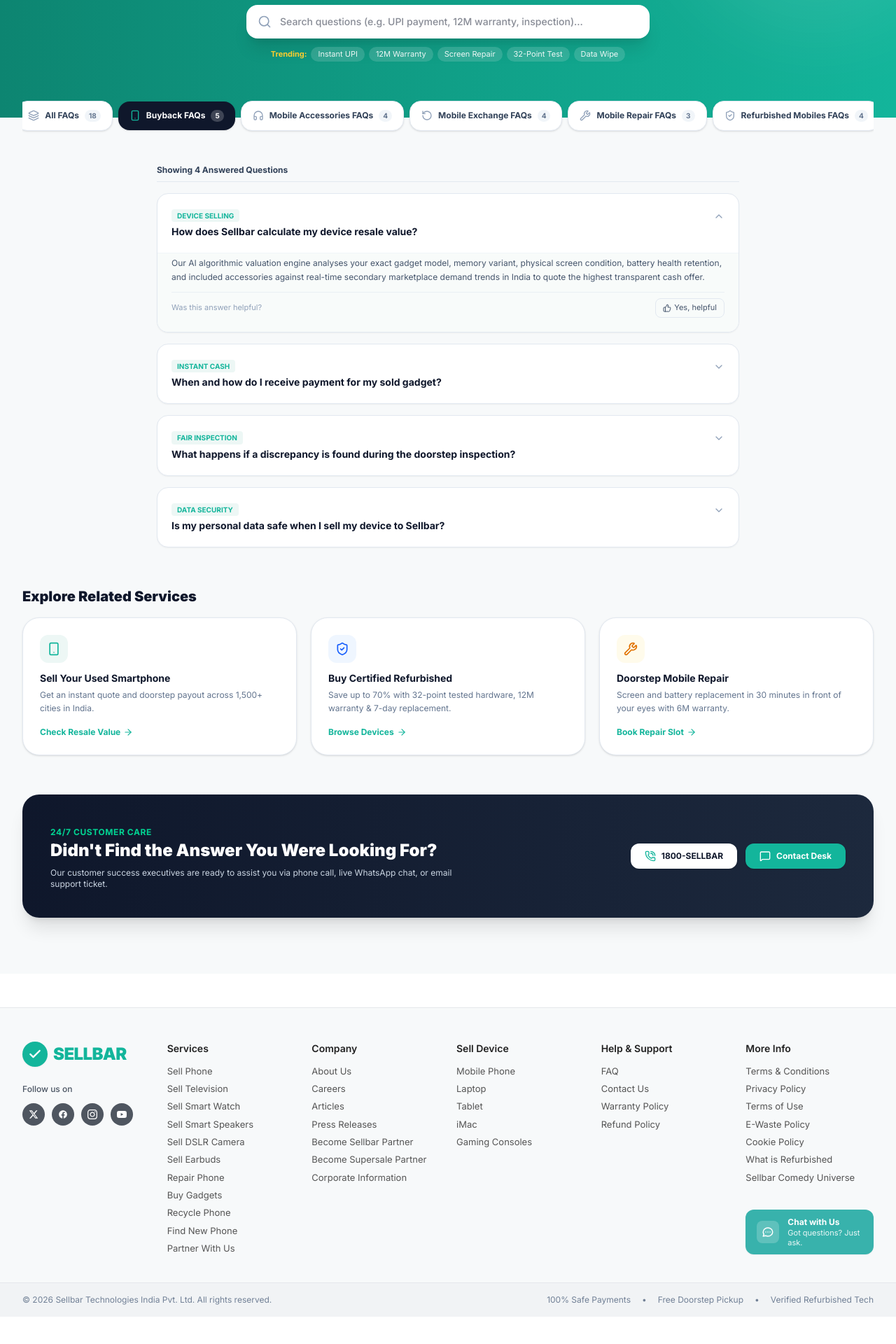
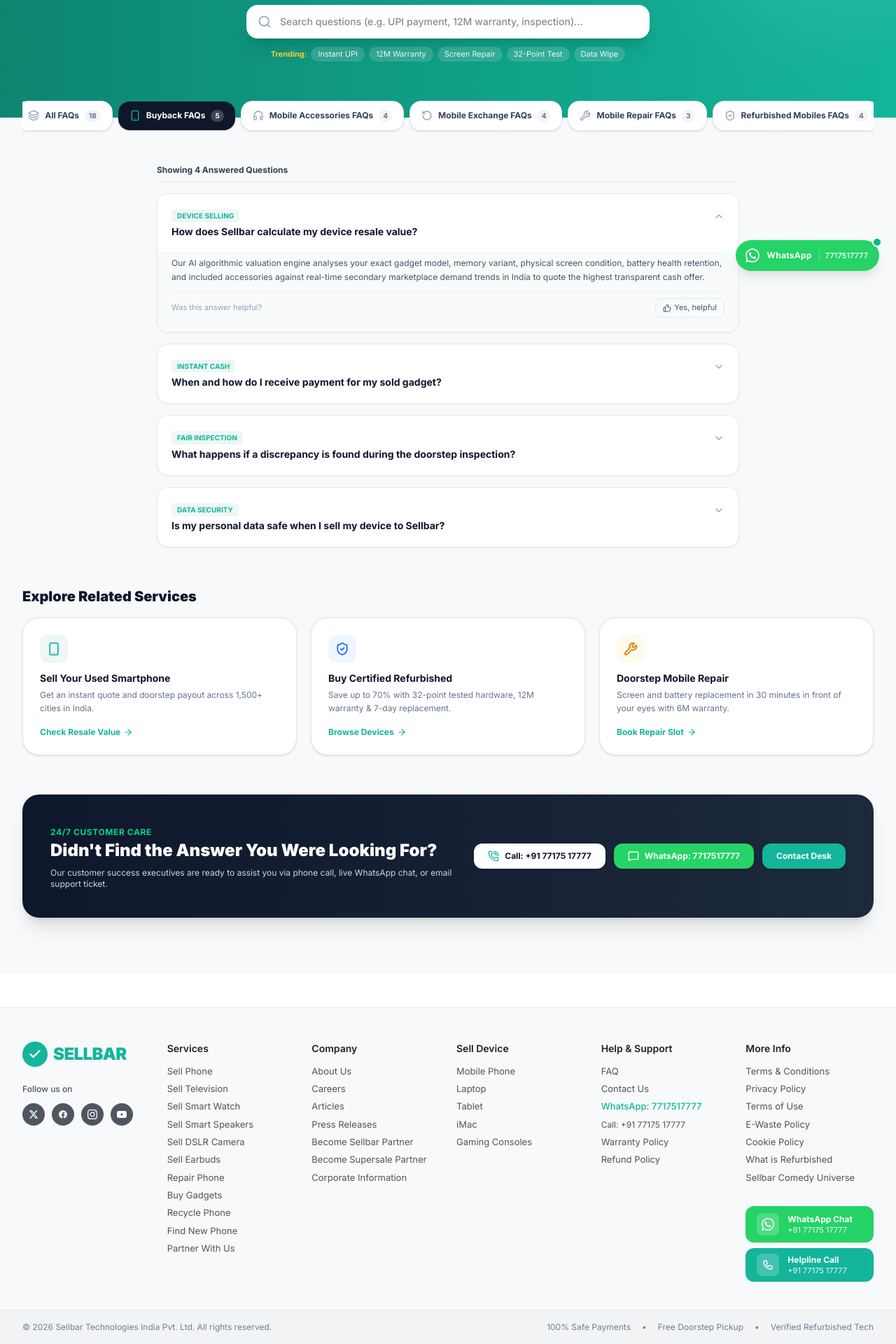
Before and after one commit to AshishKmj/Sellbar-Ecommerce-Website, a Next.js app in the folder website/: page /faq/category/buyback in a window 1280 px wide. Shown: the part 389-2309 px from the top of the page at 70% size. Before the commit the page ends 2270 px from the top, so only its background shows below. Built offline with nearby package versions, Linux system fonts and the light colour scheme; no server answers.

Commit message:
feat(contact): add 7717517777 phone & WhatsApp channels across site, add floating WhatsApp button, fix Counter types

```diff
--- a/website/app/contact/page.tsx
+++ b/website/app/contact/page.tsx
@@ -54,7 +54,7 @@
     },
     {
       q: 'How do I claim a warranty for a refurbished gadget or repaired screen?',
-      a: 'Simply raise a ticket through this contact form selecting "Warranty Claim" or call our toll-free line 1800-SELLBAR. Our technician will schedule a free doorstep visit for inspection and replacement.',
+      a: 'Simply raise a ticket through this contact form selecting "Warranty Claim", WhatsApp or call our helpline +91 77175 17777. Our technician will schedule a free doorstep visit for inspection and replacement.',
     },
   ];
 
@@ -108,20 +108,20 @@
 
           <div className="pt-2 flex flex-wrap justify-center gap-3">
             <a
-              href="tel:18007355227"
+              href="tel:+917717517777"
               className="bg-white text-[#0d826e] hover:bg-slate-100 font-bold px-6 py-2.5 rounded-xl shadow-md text-xs transition flex items-center gap-2"
             >
               <PhoneCall className="w-4 h-4 text-[#13b59b]" />
-              Call Toll-Free: 1800-SELLBAR
+              Call: +91 77175 17777
             </a>
             <a
-              href="https://wa.me/919876543210"
+              href="https://wa.me/917717517777?text=Hi%20Sellbar%2C%20I%20have%20an%20inquiry%20regarding%20orders%20or%20valuation."
               target="_blank"
               rel="noreferrer"
               className="bg-emerald-600 hover:bg-emerald-700 text-white font-bold px-6 py-2.5 rounded-xl shadow-md text-xs transition flex items-center gap-2"
             >
               <MessageSquare className="w-4 h-4" />
-              Instant WhatsApp Chat
+              WhatsApp: +91 77175 17777
             </a>
           </div>
         </div>
@@ -134,8 +134,8 @@
             <div className="w-10 h-10 rounded-xl bg-[#edf7f5] text-[#13b59b] flex items-center justify-center">
               <PhoneCall className="w-5 h-5" />
             </div>
-            <h3 className="font-bold text-sm text-slate-900">Toll-Free Helpline</h3>
-            <p className="text-xs text-slate-500">1800-SELLBAR (1800-735-5227)</p>
+            <h3 className="font-bold text-sm text-slate-900">Direct &amp; WhatsApp Helpline</h3>
+            <p className="text-xs text-slate-500 font-semibold">+91 77175 17777</p>
             <span className="text-[11px] font-bold text-emerald-600 block">
               Mon – Sun: 9:00 AM – 8:00 PM IST
             </span>
--- a/website/app/faq/page.tsx
+++ b/website/app/faq/page.tsx
@@ -395,17 +395,25 @@
 
           <div className="flex flex-wrap gap-3 shrink-0">
             <a
-              href="tel:18007355227"
+              href="tel:+917717517777"
               className="bg-white text-slate-900 hover:bg-slate-100 font-bold px-5 py-2.5 rounded-xl text-xs flex items-center gap-2 shadow-sm transition"
             >
               <PhoneCall className="w-4 h-4 text-[#13b59b]" />
-              1800-SELLBAR
+              Call: +91 77175 17777
+            </a>
+            <a
+              href="https://wa.me/917717517777?text=Hi%20Sellbar%2C%20I%20have%20a%20question%20regarding%20devices."
+              target="_blank"
+              rel="noreferrer"
+              className="bg-[#25D366] hover:bg-[#20ba59] text-white font-bold px-5 py-2.5 rounded-xl text-xs flex items-center gap-2 shadow-sm transition"
+            >
+              <MessageSquare className="w-4 h-4" />
+              WhatsApp: 7717517777
             </a>
             <Link
               href="/contact"
               className="bg-[#13b59b] hover:bg-[#0f957f] text-white font-bold px-5 py-2.5 rounded-xl text-xs flex items-center gap-2 shadow-sm transition"
             >
-              <MessageSquare className="w-4 h-4" />
               Contact Desk
             </Link>
           </div>
--- a/website/app/layout.tsx
+++ b/website/app/layout.tsx
@@ -3,6 +3,7 @@
 import './globals.css';
 import Navbar from '@/components/Navbar';
 import Footer from '@/components/Footer';
+import WhatsAppButton from '@/components/WhatsAppButton';
 
 const inter = Inter({ subsets: ['latin'] });
 
@@ -71,7 +72,7 @@
       ],
       contactPoint: {
         '@type': 'ContactPoint',
-        telephone: '+91-1800-735-5227',
+        telephone: '+91-77175-17777',
         contactType: 'customer service',
         areaServed: 'IN',
         availableLanguage: ['en', 'hi'],
@@ -115,6 +116,7 @@
         <Navbar />
         <main className="flex-1">{children}</main>
         <Footer />
+        <WhatsAppButton />
       </body>
     </html>
   );
--- a/website/app/offline-stores/[slug]/page.tsx
+++ b/website/app/offline-stores/[slug]/page.tsx
@@ -80,7 +80,7 @@
             </div>
             <div className="flex items-center gap-3">
               <Phone className="w-5 h-5 text-gray-400 shrink-0" />
-              <span>+91 72900 68900 / 1800-123-4567</span>
+              <span>+91 77175 17777 (Call &amp; WhatsApp)</span>
             </div>
           </div>
 
--- a/website/components/Footer.tsx
+++ b/website/components/Footer.tsx
@@ -253,6 +253,24 @@
                 </Link>
               </li>
               <li>
+                <a
+                  href="https://wa.me/917717517777"
+                  target="_blank"
+                  rel="noopener noreferrer"
+                  className="hover:text-[#13b59b] transition-colors flex items-center gap-1.5 text-[#13b59b] font-medium"
+                >
+                  <span>WhatsApp: 7717517777</span>
+                </a>
+              </li>
+              <li>
+                <a
+                  href="tel:+917717517777"
+                  className="hover:text-[#13b59b] transition-colors text-xs"
+                >
+                  Call: +91 77175 17777
+                </a>
+              </li>
+              <li>
                 <Link href="/warranty-policy" className="hover:text-[#13b59b] transition-colors">
                   Warranty Policy
                 </Link>
@@ -310,37 +328,47 @@
               </ul>
             </div>
 
-            {/* Chat with Us Button / Card */}
-            <div className="mt-8">
-              <Link
-                href="/contact"
-                className="inline-flex items-center gap-3 bg-[#38b2ac] hover:bg-[#319795] text-white px-4 py-2.5 rounded-xl shadow-xs transition-all duration-200 hover:shadow-md group w-full sm:w-auto"
+            {/* WhatsApp & Call Direct Action in Footer */}
+            <div className="mt-8 space-y-2">
+              <a
+                href="https://wa.me/917717517777?text=Hi%20Sellbar%2C%20I%20have%20an%20inquiry%20regarding%20orders%20or%20valuation."
+                target="_blank"
+                rel="noopener noreferrer"
+                className="inline-flex items-center gap-3 bg-[#25D366] hover:bg-[#20ba59] text-white px-4 py-2.5 rounded-xl shadow-xs transition-all duration-200 hover:shadow-md group w-full"
               >
-                {/* Chat bubble icon */}
                 <div className="w-8 h-8 rounded-lg bg-white/20 flex items-center justify-center shrink-0">
-                  <svg
-                    className="w-4.5 h-4.5 text-white"
-                    fill="none"
-                    viewBox="0 0 24 24"
-                    stroke="currentColor"
-                    strokeWidth="2"
-                  >
-                    <path
-                      strokeLinecap="round"
-                      strokeLinejoin="round"
-                      d="M8 12h.01M12 12h.01M16 12h.01M21 12c0 4.418-4.03 8-9 8a9.863 9.863 0 01-4.255-.949L3 20l1.395-3.72C3.512 15.042 3 13.574 3 12c0-4.418 4.03-8 9-8s9 3.582 9 8z"
-                    />
+                  <svg className="w-4.5 h-4.5 fill-current" viewBox="0 0 24 24">
+                    <path d="M.057 24l1.687-6.163c-1.041-1.804-1.588-3.849-1.587-5.946.003-6.556 5.338-11.891 11.893-11.891 3.181.001 6.167 1.24 8.413 3.488 2.245 2.248 3.481 5.236 3.48 8.414-.003 6.557-5.338 11.892-11.893 11.892-1.99-.001-3.951-.5-5.688-1.448l-6.305 1.654zm6.597-3.807c1.676.995 3.276 1.591 5.392 1.592 5.448 0 9.886-4.434 9.889-9.885.002-5.462-4.415-9.89-9.881-9.892-5.452 0-9.887 4.434-9.889 9.884-.001 2.225.651 3.891 1.746 5.634l-.999 3.648 3.742-.981zm11.387-5.464c-.074-.124-.272-.198-.57-.347-.297-.149-1.758-.868-2.031-.967-.272-.099-.47-.149-.669.149-.198.297-.768.967-.941 1.165-.173.198-.347.223-.644.074-.297-.149-1.255-.462-2.39-1.475-.883-.788-1.48-1.761-1.653-2.059-.173-.297-.018-.458.13-.606.134-.133.297-.347.446-.521.151-.172.2-.296.3-.495.099-.198.05-.372-.025-.521-.075-.148-.669-1.611-.916-2.206-.242-.579-.487-.501-.669-.51l-.57-.01c-.198 0-.52.074-.792.372s-1.04 1.016-1.04 2.479 1.065 2.876 1.213 3.074c.149.198 2.095 3.2 5.076 4.487.709.306 1.263.489 1.694.626.712.226 1.36.194 1.872.118.571-.085 1.758-.719 2.006-1.413.248-.695.248-1.29.173-1.414z" />
                   </svg>
                 </div>
                 <div className="text-left">
                   <div className="text-xs font-bold leading-tight">
-                    Chat with Us
+                    WhatsApp Chat
                   </div>
                   <div className="text-[11px] text-white/90 leading-tight mt-0.5">
-                    Got questions? Just ask.
+                    +91 77175 17777
                   </div>
                 </div>
-              </Link>
+              </a>
+
+              <a
+                href="tel:+917717517777"
+                className="inline-flex items-center gap-3 bg-[#13b59b] hover:bg-[#0f957f] text-white px-4 py-2 rounded-xl shadow-xs transition-all duration-200 hover:shadow-md group w-full"
+              >
+                <div className="w-8 h-8 rounded-lg bg-white/20 flex items-center justify-center shrink-0">
+                  <svg className="w-4 h-4 text-white" fill="none" viewBox="0 0 24 24" stroke="currentColor" strokeWidth="2">
+                    <path strokeLinecap="round" strokeLinejoin="round" d="M3 5a2 2 0 012-2h3.28a1 1 0 01.948.684l1.498 4.493a1 1 0 01-.502 1.21l-2.257 1.13a11.042 11.042 0 005.516 5.516l1.13-2.257a1 1 0 011.21-.502l4.493 1.498a1 1 0 01.684.949V19a2 2 0 01-2 2h-1C9.716 21 3 14.284 3 6V5z" />
+                  </svg>
+                </div>
+                <div className="text-left">
+                  <div className="text-xs font-bold leading-tight">
+                    Helpline Call
+                  </div>
+                  <div className="text-[11px] text-white/90 leading-tight mt-0.5">
+                    +91 77175 17777
+                  </div>
+                </div>
+              </a>
             </div>
           </div>
 
--- /dev/null
+++ b/website/components/WhatsAppButton.tsx
@@ -0,0 +1,91 @@
+'use client';
+
+import React, { useState } from 'react';
+import { MessageCircle, Phone, X } from 'lucide-react';
+
+export default function WhatsAppButton() {
+  const [showTooltip, setShowTooltip] = useState(false);
+  const phoneNumber = '7717517777';
+  const displayPhone = '+91 77175 17777';
+  const whatsappUrl = `https://wa.me/91${phoneNumber}?text=Hi%20Sellbar%2C%20I%20have%20an%20inquiry%20regarding%20buyback%20or%20refurbished%20devices.`;
+
+  return (
+    <aside
+      aria-label="WhatsApp & Phone Support"
+      className="fixed bottom-6 right-6 z-50 flex flex-col items-end gap-2.5 print:hidden"
+    >
+      {/* Interactive Tooltip Card */}
+      {showTooltip && (
+        <div className="bg-white text-gray-900 border border-emerald-100 shadow-2xl rounded-2xl p-3.5 max-w-[260px] animate-in fade-in slide-in-from-bottom-2 duration-200">
+          <div className="flex items-start justify-between gap-2 mb-2">
+            <div className="flex items-center gap-2">
+              <span className="w-2.5 h-2.5 rounded-full bg-emerald-500 animate-pulse" />
+              <span className="text-xs font-bold text-gray-900">Sellbar Live Support</span>
+            </div>
+            <button
+              type="button"
+              onClick={() => setShowTooltip(false)}
+              className="text-gray-400 hover:text-gray-600 p-0.5 rounded cursor-pointer"
+              aria-label="Close message"
+            >
+              <X className="w-3.5 h-3.5" />
+            </button>
+          </div>
+          <p className="text-[11px] text-gray-600 mb-2.5 leading-snug">
+            Need instant help with device valuation, doorstep pickup, or order warranty?
+          </p>
+          <div className="flex flex-col gap-1.5">
+            <a
+              href={whatsappUrl}
+              target="_blank"
+              rel="noopener noreferrer"
+              className="bg-[#25D366] hover:bg-[#20ba59] text-white text-xs font-bold py-1.5 px-3 rounded-lg flex items-center justify-center gap-1.5 transition shadow-xs"
+            >
+              <MessageCircle className="w-3.5 h-3.5 fill-white" />
+              <span>Chat on WhatsApp</span>
+            </a>
+            <a
+              href={`tel:+91${phoneNumber}`}
+              className="bg-gray-100 hover:bg-gray-200 text-gray-800 text-xs font-semibold py-1.5 px-3 rounded-lg flex items-center justify-center gap-1.5 transition"
+            >
+              <Phone className="w-3 h-3 text-[#13b59b]" />
+              <span>Call {displayPhone}</span>
+            </a>
+          </div>
+        </div>
+      )}
+
+      {/* Floating Action Button */}
+      <div className="flex items-center gap-2">
+        <a
+          href={whatsappUrl}
+          target="_blank"
+          rel="noopener noreferrer"
+          onMouseEnter={() => setShowTooltip(true)}
+          aria-label={`Chat with Sellbar on WhatsApp at ${displayPhone}`}
+          className="group relative flex items-center gap-2.5 bg-[#25D366] hover:bg-[#20ba59] text-white pl-3.5 pr-4 py-3 rounded-full shadow-lg hover:shadow-xl hover:scale-105 active:scale-95 transition-all duration-200 cursor-pointer"
+        >
+          {/* Subtle Ping Indicator */}
+          <span className="absolute -top-1 -right-1 flex h-3.5 w-3.5">
+            <span className="animate-ping absolute inline-flex h-full w-full rounded-full bg-emerald-400 opacity-75" />
+            <span className="relative inline-flex rounded-full h-3.5 w-3.5 bg-emerald-500 border-2 border-white" />
+          </span>
+
+          <svg
+            className="w-5 h-5 fill-current"
+            viewBox="0 0 24 24"
+            aria-hidden="true"
+          >
+            <path d="M.057 24l1.687-6.163c-1.041-1.804-1.588-3.849-1.587-5.946.003-6.556 5.338-11.891 11.893-11.891 3.181.001 6.167 1.24 8.413 3.488 2.245 2.248 3.481 5.236 3.48 8.414-.003 6.557-5.338 11.892-11.893 11.892-1.99-.001-3.951-.5-5.688-1.448l-6.305 1.654zm6.597-3.807c1.676.995 3.276 1.591 5.392 1.592 5.448 0 9.886-4.434 9.889-9.885.002-5.462-4.415-9.89-9.881-9.892-5.452 0-9.887 4.434-9.889 9.884-.001 2.225.651 3.891 1.746 5.634l-.999 3.648 3.742-.981zm11.387-5.464c-.074-.124-.272-.198-.57-.347-.297-.149-1.758-.868-2.031-.967-.272-.099-.47-.149-.669.149-.198.297-.768.967-.941 1.165-.173.198-.347.223-.644.074-.297-.149-1.255-.462-2.39-1.475-.883-.788-1.48-1.761-1.653-2.059-.173-.297-.018-.458.13-.606.134-.133.297-.347.446-.521.151-.172.2-.296.3-.495.099-.198.05-.372-.025-.521-.075-.148-.669-1.611-.916-2.206-.242-.579-.487-.501-.669-.51l-.57-.01c-.198 0-.52.074-.792.372s-1.04 1.016-1.04 2.479 1.065 2.876 1.213 3.074c.149.198 2.095 3.2 5.076 4.487.709.306 1.263.489 1.694.626.712.226 1.36.194 1.872.118.571-.085 1.758-.719 2.006-1.413.248-.695.248-1.29.173-1.414z" />
+          </svg>
+          <span className="text-xs font-bold tracking-wide">
+            WhatsApp
+          </span>
+          <span className="hidden sm:inline-block text-[11px] font-semibold text-white/90 border-l border-white/30 pl-2">
+            7717517777
+          </span>
+        </a>
+      </div>
+    </aside>
+  );
+}
```
Also changed, not shown: website/components/Counter.tsx (+6 -3 lines).
